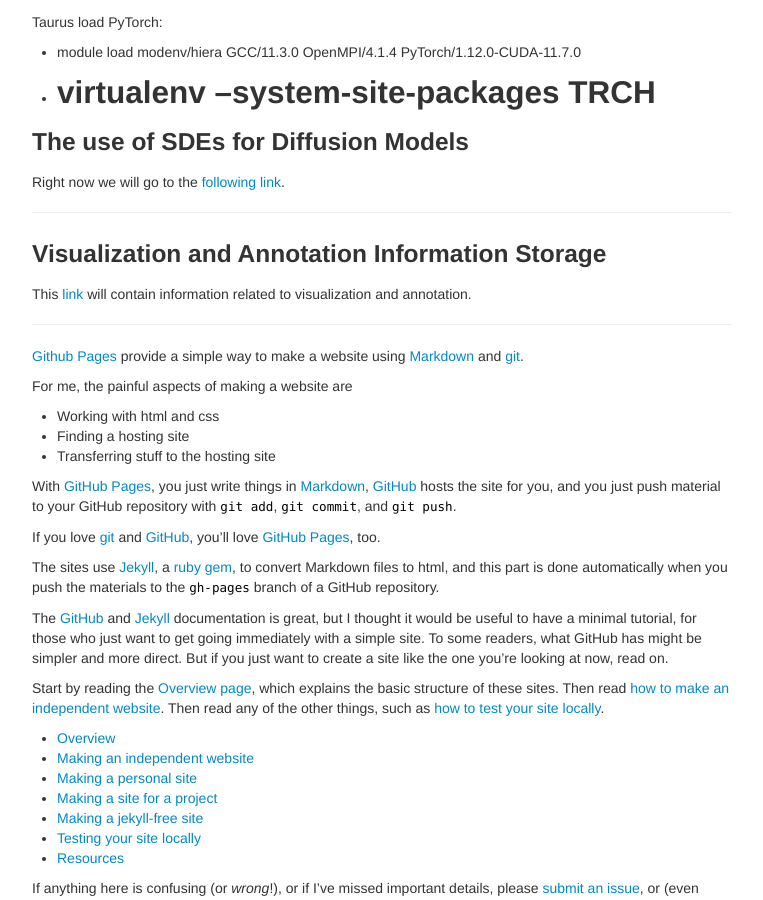
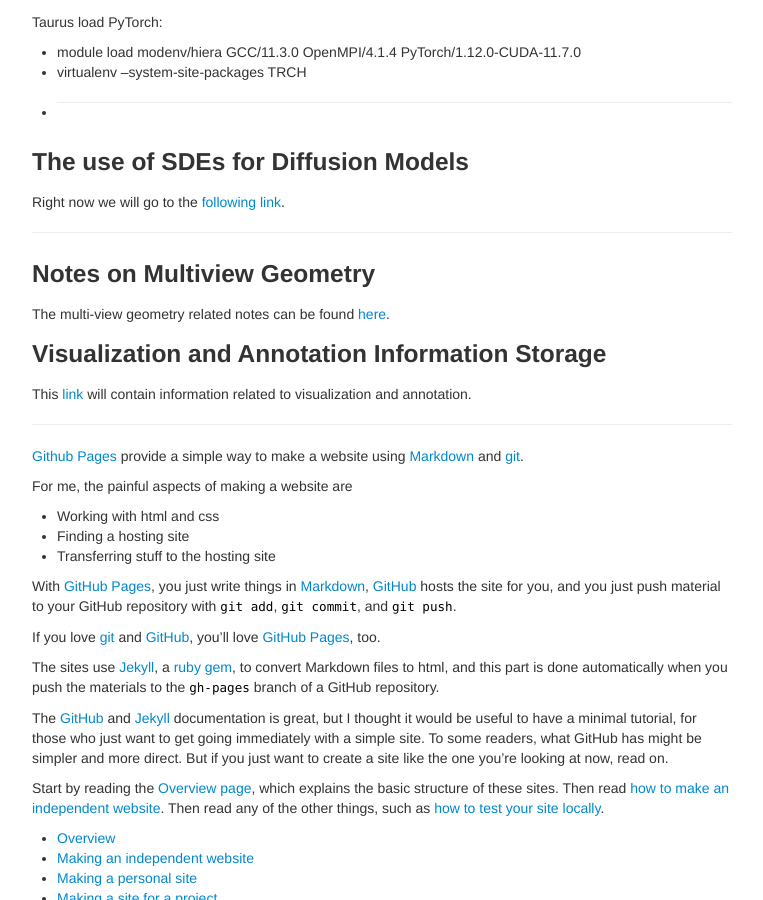
Before and after one commit to skt9/skt9.github.io, a Jekyll site: the page built from index.md, in a window 1280 px wide and 900 px high, scrolled down 446 px. Shown: the whole window, without its empty margins (258-1021 px from the left). Built offline with Jekyll 4.4.1, drawn with Linux system fonts in a browser that asks for light colours; formulas are drawn with MathJax 3.

Commit message:
Update index.md

```diff
--- a/index.md
+++ b/index.md
@@ -25,6 +25,7 @@ Taurus load PyTorch:
 
 - module load modenv/hiera  GCC/11.3.0  OpenMPI/4.1.4 PyTorch/1.12.0-CUDA-11.7.0
 - virtualenv --system-site-packages TRCH
+-
 ---
 
 ### The use of SDEs for Diffusion Models
@@ -32,6 +33,10 @@ Taurus load PyTorch:
 Right now we will go to the [following link](pages/sde.md).
 
 ---
+
+### Notes on Multiview Geometry
+
+The multi-view geometry related notes can be found [here](pages/multi-view-geometry.md).
 
 
 ### Visualization and Annotation Information Storage
```
